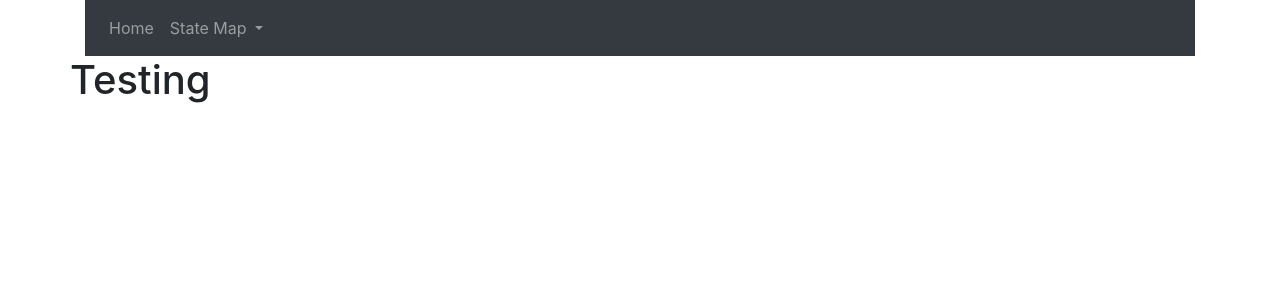
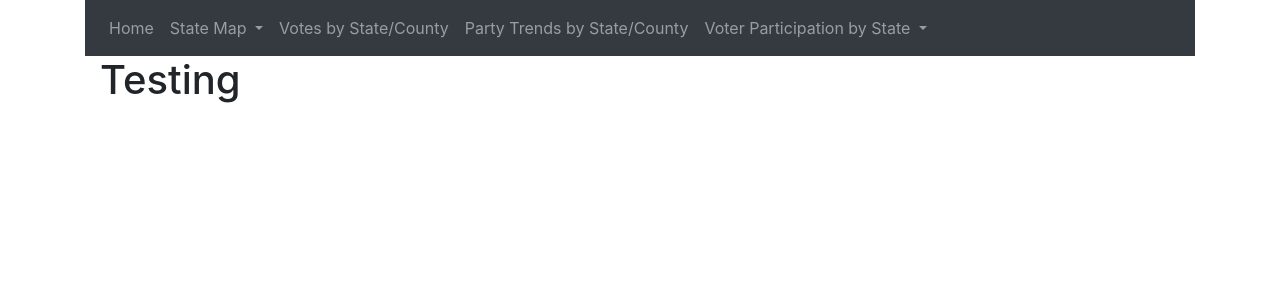
Before and after one commit to anthony-t123/CSDS-341-Project, a Flask app: page / in a window 1280 px wide. Shown: the top 300 px of the page. Run offline with Flask 2, Linux system fonts and the light colour scheme; some libraries are stand-ins or nearby versions.

Commit message:
Add more pages to front end

```diff
--- a/Code/Python/app.py
+++ b/Code/Python/app.py
@@ -1,4 +1,5 @@
 from flask import Flask, render_template, request
+from flask.json import jsonify
 import queries
 
 app = Flask(__name__)
@@ -7,10 +8,35 @@ app = Flask(__name__)
 def index():
     return render_template('index.html')
 
-@app.route('/election')
-def election():
+@app.route('/election/<int:year>')
+def election(year):
     data = [('OH', '#0000FF')]
-    return render_template('election.html', data=data)
+    return render_template('election.html', year=year, data=data)
+
+@app.route('/county-stats', methods=['GET'])
+def county_stats():
+    if request.args.get('year') is not None:
+        data = (('Candidate1', 2131), (request.args.get('county'), 1234))
+        return render_template('county-stats.html', test='qerty', states=queries.states(), state=request.args.get('state'), county=request.args.get('county'), data=data)
+    return render_template('county-stats.html', states=queries.states())
+
+@app.route('/county-trends')
+def county_trends():
+    if request.args.get('county') is not None:
+        data = ((2000, 123, 456), (2004, 543, 234))
+        return render_template('county-trends.html', states=queries.states(), state=request.args.get('state'), county=request.args.get('county'), data=data)
+    return render_template('county-trends.html', states=queries.states())
+
+@app.route('/participation/<int:year>')
+def participation(year):
+    data = (('Ohio', 45.2), ('New York', 25.9433))
+    return render_template('participation.html', year=year, data=data)
+
+@app.route('/counties/<state>')
+def counties(state):
+    state1 = state + '1'
+    state2 = state + '2'
+    return jsonify(((state1), (state2)))
 
 if __name__ == '__main__':
-    app.run()
+    app.run(debug=True)
--- a/Code/Python/templates/base.html
+++ b/Code/Python/templates/base.html
@@ -22,16 +22,37 @@
                     State Map
                     </a>
                     <div class="dropdown-menu">
-                    <a class="dropdown-item" href="/election?year=2000">2000</a>
-                    <a class="dropdown-item" href="/election?year=2004">2004</a>
-                    <a class="dropdown-item" href="/election?year=2008">2008</a>
-                    <a class="dropdown-item" href="/election?year=2012">2012</a>
-                    <a class="dropdown-item" href="/election?year=2016">2016</a>
+                    <a class="dropdown-item" href="/election/2000">2000</a>
+                    <a class="dropdown-item" href="/election/2004">2004</a>
+                    <a class="dropdown-item" href="/election/2008">2008</a>
+                    <a class="dropdown-item" href="/election/2012">2012</a>
+                    <a class="dropdown-item" href="/election/2016">2016</a>
+                    </div>
+                </li>
+
+                <li class="nav-item">
+                    <a class="nav-link" href="/county-stats">Votes by State/County</a>
+                </li>
+
+                <li class="nav-item">
+                    <a class="nav-link" href="/county-trends">Party Trends by State/County</a>
+                </li>
+
+                <li class="nav-item dropdown">
+                    <a class="nav-link dropdown-toggle" href="#" id="navbardrop" data-toggle="dropdown">
+                    Voter Participation by State
+                    </a>
+                    <div class="dropdown-menu">
+                    <a class="dropdown-item" href="/participation/2000">2000</a>
+                    <a class="dropdown-item" href="/participation/2004">2004</a>
+                    <a class="dropdown-item" href="/participation/2008">2008</a>
+                    <a class="dropdown-item" href="/participation/2012">2012</a>
+                    <a class="dropdown-item" href="/participation/2016">2016</a>
                     </div>
                 </li>
                 </ul>
             </nav>
-            <div class="row">
+            <div class="container">
                 {% block content %}
                 {% endblock %}
             </div>
--- a/Code/Python/templates/election.html
+++ b/Code/Python/templates/election.html
@@ -1,5 +1,9 @@
 {% extends "base.html" %}
 {% block content %}
+<div class="row">
+    <h1>Electoral Map: {{year}}</h1>
+</div>
+<div class="row">
 <?xml version="1.0" encoding="UTF-8" standalone="no"?>
 <svg xmlns="http://www.w3.org/2000/svg" width="959" height="593">
 <title>Blank US states map</title>
@@ -174,4 +178,5 @@
 </g>
 <path id="frames" fill="none" stroke="#A9A9A9" stroke-width="2" d="M215 493v55l36 45M0 425h147l68 68h85l54 54v46"/>
 </svg>
+</div>
 {% endblock %}
```
Also changed, not shown: Code/Python/queries.py (+7 -1 lines), Code/Python/templates/county-select.html (added, +38 -0 lines), Code/Python/templates/county-stats.html (added, +35 -0 lines), Code/Python/templates/county-trends.html (added, +27 -0 lines), Code/Python/templates/participation.html (added, +19 -0 lines).
